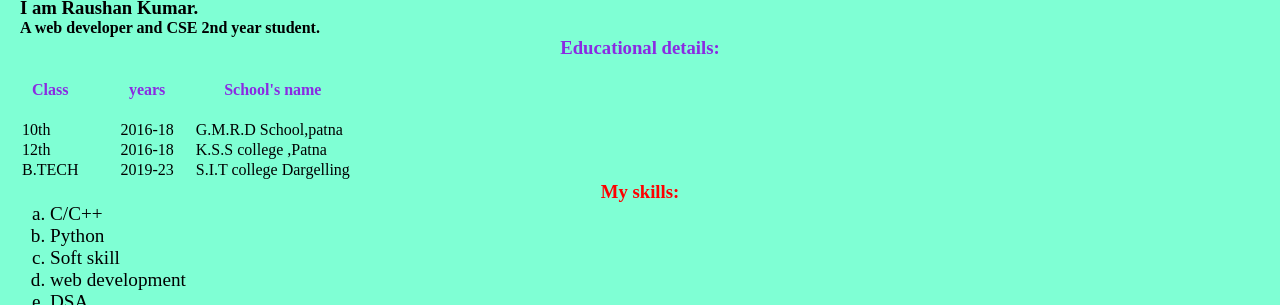
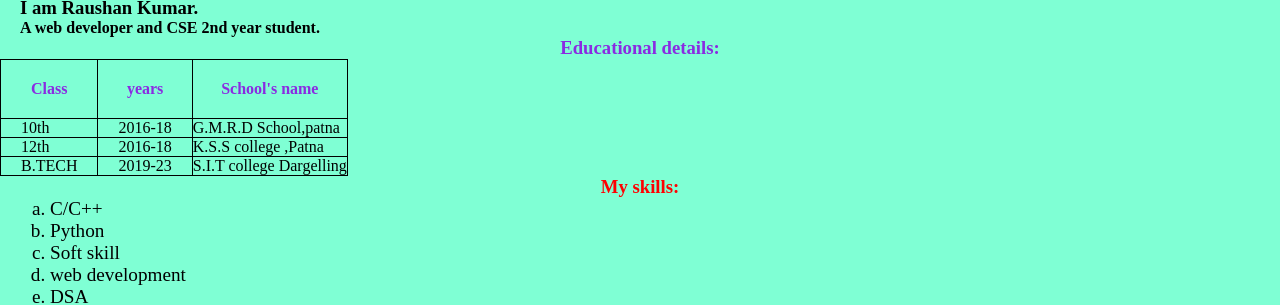
Before and after one commit to Bin-raushan/My-web-development-project.github.io, a plain HTML site: page index.html in a window 1280 px wide. Shown: the part 502-807 px from the top of the page. Drawn offline with Linux system fonts and the light colour scheme.

Commit message:
Update myproject.css

```diff
--- a/myproject.css
+++ b/myproject.css
@@ -76,6 +76,8 @@ footer{
 footer a{
     padding: 20px;
 }
-table td th tr{
-    border:1px,solid,black
+table,td,th,tr{
+    border:1px,solid,black;
+    border-collapse:collapse;
+
 }
```
